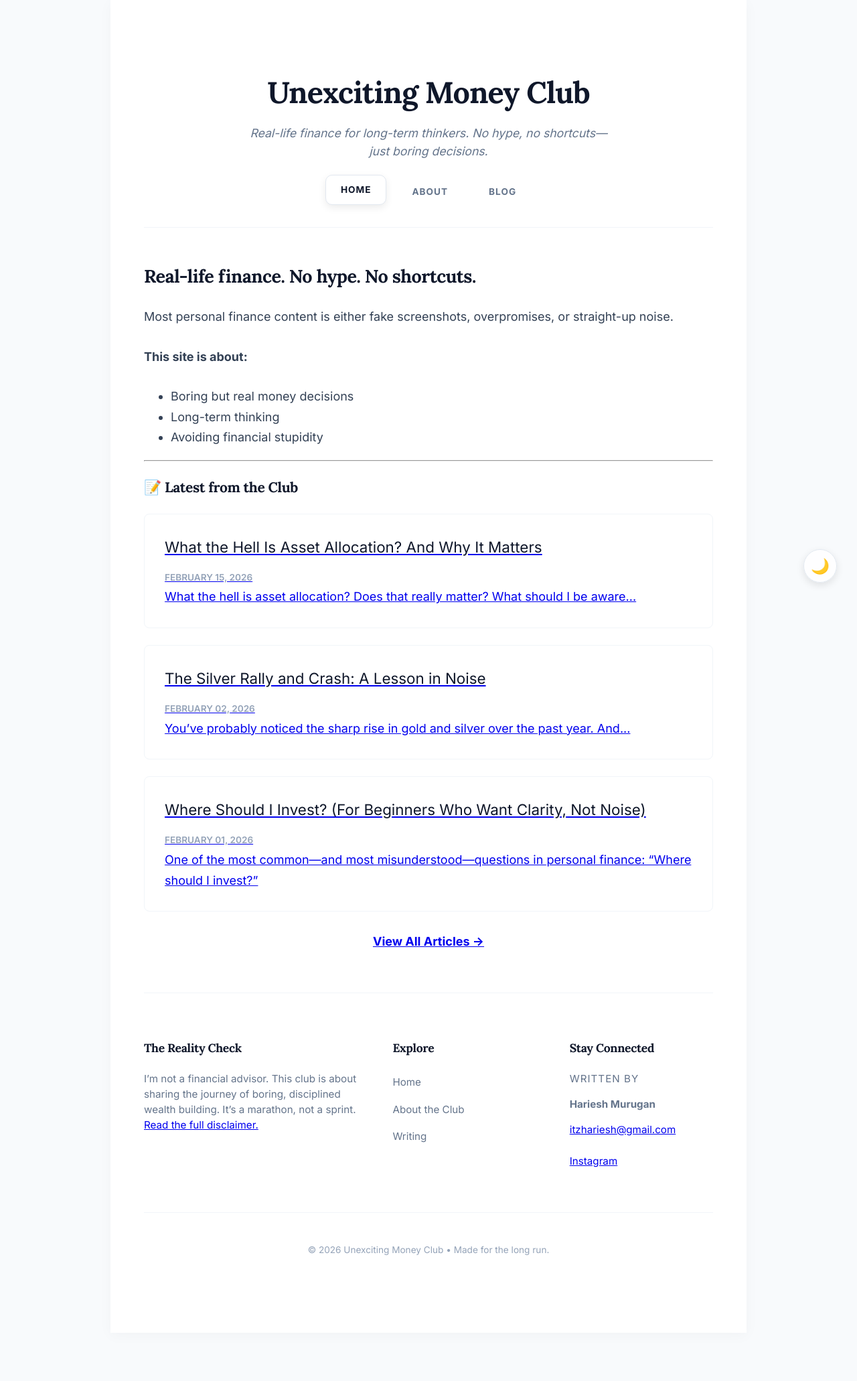
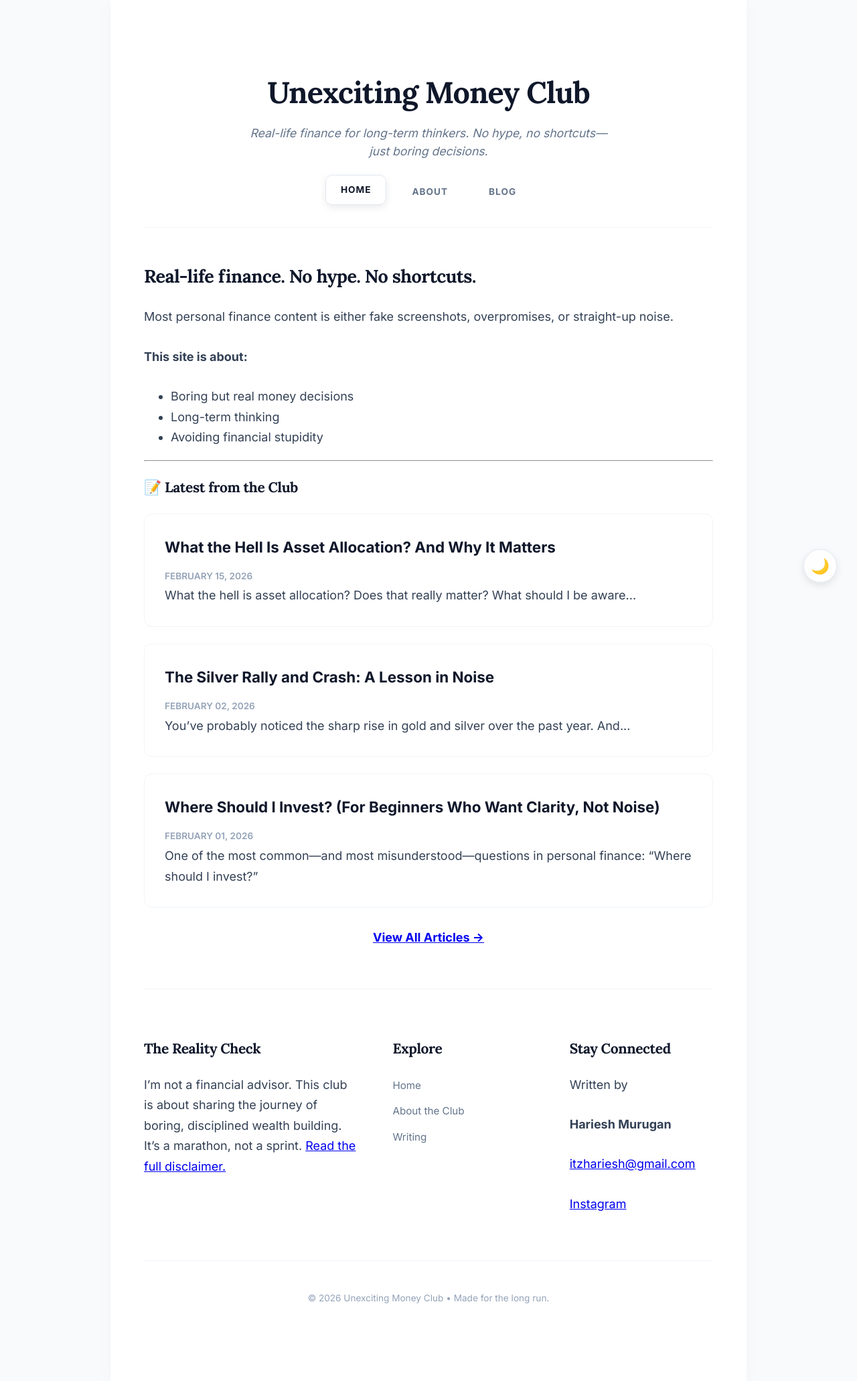
Before and after one commit to HarieshMK/HarieshMK.github.io, a Jekyll site: the page built from index.md, in a window 1280 px wide. Shown: the whole page at 67% size. Built offline with Jekyll 4.4.1, drawn with Linux system fonts in a browser that asks for light colours; before the commit the page ends 1990 px from its top, so only the background shows below that.

Commit message:
Update style.css

```diff
--- a/assets/css/style.css
+++ b/assets/css/style.css
@@ -48,7 +48,6 @@
   line-height: 1.5;
 }
 
-/* Floating Theme Toggle Fix */
 #theme-toggle {
   position: fixed;
   bottom: 30px;
@@ -69,12 +68,10 @@
   box-shadow: 0 4px 12px rgba(0,0,0,0.1);
 }
 
-#theme-toggle:hover { transform: scale(1.1) rotate(15deg); }
-
 .nav-list {
   list-style: none;
   padding: 0;
-  margin: 20px 0 0 0;
+  margin: 0;
   display: flex;
   justify-content: center;
   gap: 15px;
@@ -89,41 +86,33 @@
   letter-spacing: 1px;
   padding: 10px 22px;
   border-radius: 10px;
-  transition: all 0.3s cubic-bezier(0.4, 0, 0.2, 1);
+  transition: all 0.3s ease;
   display: inline-block;
   border: 1px solid transparent;
 }
 
-/* Elevated Hover Effect */
-.nav-list li a:hover {
-  color: #38bdf8;
-  background: #ffffff;
-  transform: translateY(-3px);
-  box-shadow: 0 8px 15px rgba(0, 0, 0, 0.05);
-  border-color: #f1f5f9;
-}
-
-/* Elevated Active State (The Highlight) */
 .nav-list li a.active {
   color: #0f172a !important;
   background: #ffffff !important;
   box-shadow: 0 4px 12px rgba(0, 0, 0, 0.08) !important;
   border: 1px solid #e2e8f0 !important;
   transform: translateY(-3px);
-  pointer-events: none;
 }
 
-/* ===== 3. REFINED BLOG CARDS & POST CONTENT ===== */
+/* ===== 3. BLOG CARDS & LISTS ===== */
+.post-card-link {
+  display: block;
+  text-decoration: none !important;
+  color: inherit !important;
+  margin-bottom: 25px;
+}
+
 .post-card, .home-card {
   padding: 30px;
   border: 1px solid #f1f5f9;
-  border-radius: 8px;
+  border-radius: 12px;
   background: #fff;
-  transition: all 0.3s cubic-bezier(0.4, 0, 0.2, 1);
-  margin-bottom: 25px;
-  display: block;
-  text-decoration: none;
-  color: inherit;
+  transition: all 0.3s ease;
 }
 
 .post-card:hover {
@@ -131,91 +120,107 @@
   box-shadow: 0 12px 24px rgba(0,0,0,0.06);
 }
 
-.post-title { font-size: 1.4rem; margin-bottom: 10px; display: block; color: #0f172a; }
+.post-title { font-size: 1.4rem; font-weight: 700; color: #0f172a; margin-bottom: 8px; display: block; }
 .post-date { font-size: 0.85rem; color: #94a3b8; font-weight: 600; text-transform: uppercase; }
 
-/* ===== 4. FOOTER (3-Column Grid) ===== */
+/* ===== 4. FOOTER GRID ===== */
 footer {
   margin-top: 60px;
   padding-top: 50px;
   border-top: 1px solid #f1f5f9;
-  text-align: left;
 }
 
 .footer-grid {
   display: grid;
   grid-template-columns: 1.5fr 1fr 1fr;
   gap: 50px;
-  margin-bottom: 40px;
 }
 
-.footer-col h3 { font-size: 1.1rem; margin-bottom: 20px; }
-.footer-col p { font-size: 0.95rem; line-height: 1.5; color: #64748b; }
-
 .footer-links { list-style: none; padding: 0; }
-.footer-links li { margin-bottom: 10px; }
+.footer-links li { margin-bottom: 8px; }
 .footer-links a { text-decoration: none; color: #64748b; font-size: 0.95rem; }
 .footer-links a:hover { color: #38bdf8; text-decoration: underline; }
-
-.by-line { font-size: 0.75rem; text-transform: uppercase; letter-spacing: 1px; color: #94a3b8; margin-bottom: 4px; }
-.author-name { font-size: 1.2rem; margin-bottom: 10px; color: #0f172a; }
 
 .footer-bottom {
   text-align: center;
   padding: 30px 0;
+  margin-top: 40px;
   border-top: 1px solid #f1f5f9;
   font-size: 0.85rem;
   color: #94a3b8;
 }
 
-/* ===== 5. POST NAVIGATION & DISCUSSION ===== */
-.post-footer { margin-top: 50px; border-top: 1px solid #f1f5f9; padding-top: 30px; }
+/* ===== 5. THE FIXES (Newsletter, Comments, Nav Cards) ===== */
 
-.post-nav { display: flex; justify-content: space-between; gap: 20px; margin-bottom: 40px; }
-.nav-link {
-  flex: 1; text-decoration: none; padding: 20px; border: 1px solid #f1f5f9;
-  border-radius: 8px; transition: all 0.2s ease;
-}
-.nav-link:hover { background: #f8fafc; border-color: #38bdf8; transform: translateY(-2px); }
+/* Newsletter Box */
+.ml-embedded { margin: 40px 0 !important; }
+.ml-form-embedWrapper { border-radius: 12px !important; border: 1px solid #f1f5f9 !important; }
 
-.back-to-blog-container { text-align: center; margin: 40px 0; }
-.back-to-blog-container a {
-  text-decoration: none; font-weight: 700; color: #0f172a;
-  border-bottom: 2px solid #38bdf8; padding-bottom: 4px;
+/* Next/Prev Navigation Cards */
+.post-nav {
+  display: flex;
+  justify-content: space-between;
+  gap: 20px;
+  margin: 40px 0;
 }
 
-#cusdis_thread { margin-bottom: -30px !important; }
+.nav-link {
+  flex: 1;
+  text-decoration: none !important;
+  padding: 20px;
+  border: 1px solid #f1f5f9;
+  border-radius: 12px;
+  background: #ffffff;
+  transition: all 0.3s ease;
+  display: flex;
+  flex-direction: column;
+}
 
-/* ===== 6. PREMIUM DARK MODE ===== */
+.nav-link:hover {
+  border-color: #38bdf8;
+  transform: translateY(-3px);
+  box-shadow: 0 8px 15px rgba(0,0,0,0.05);
+}
+
+.nav-label { font-size: 0.75rem; color: #94a3b8; text-transform: uppercase; margin-bottom: 4px; }
+.nav-title { font-weight: 700; color: #0f172a; font-size: 1rem; line-height: 1.4; }
+
+/* Discussion Section */
+#cusdis_thread { margin-top: 20px; }
+#cusdis_thread iframe { width: 100% !important; border: none !important; }
+
+/* ===== 6. PREMIUM DARK MODE OVERRIDES ===== */
 .dark-theme body { background-color: #0b1120; color: #e2e8f0; }
 .dark-theme .container { background: #0f172a; }
 
-.dark-theme h1, .dark-theme h2, .dark-theme h3, .dark-theme .post-title, .dark-theme .author-name, .dark-theme strong { color: #ffffff; }
-.dark-theme header h1 a { color: #ffffff; }
+/* Fix Purple/Ugly Links */
+.dark-theme a,
+.dark-theme .post-title,
+.dark-theme .nav-title { color: #ffffff !important; text-decoration: none !important; }
+.dark-theme .post-excerpt, .dark-theme p { color: #94a3b8; }
+
+/* Fix Broken Dark Boxes */
+.dark-theme .post-card,
+.dark-theme .home-card,
+.dark-theme .nav-link {
+  background-color: #1e293b !important;
+  border-color: #334155 !important;
+}
 
 .dark-theme .nav-list li a.active {
   background: #1e293b !important;
-  border-color: #334155 !important;
+  border-color: #475569 !important;
   color: #ffffff !important;
-  box-shadow: 0 4px 15px rgba(0,0,0,0.4) !important;
 }
 
-.dark-theme .post-card, .dark-theme .home-card, .dark-theme .nav-link {
-  background-color: #1e293b !important;
-  border: 1px solid #334155 !important;
-}
+/* Dark Mode Form Fixes */
+.dark-theme .ml-form-embedWrapper { background-color: #1e293b !important; border-color: #334155 !important; }
+.dark-theme .ml-form-embedBody h4, .dark-theme .ml-form-embedBody p { color: #ffffff !important; }
+.dark-theme .ml-form-fieldRow input { background: #ffffff !important; color: #0f172a !important; }
 
-.dark-theme footer, .dark-theme header, .dark-theme .footer-bottom, .dark-theme .post-footer { border-color: #1e293b; }
-.dark-theme #theme-toggle { background: #1e293b; border-color: #334155; color: #fbbf24; }
-
-/* MailerLite Dark Mode Fixes */
-.dark-theme .ml-embedded { background: #1e293b !important; }
-.dark-theme .ml-form-embedBody h4, .dark-theme .ml-form-embedBody p { color: #ffffff !important; }
-
-/* Mobile Responsiveness */
+/* Mobile Tweaks */
 @media (max-width: 768px) {
   .container { padding: 30px 20px; }
-  header h1 { font-size: 2rem; }
   .footer-grid { grid-template-columns: 1fr; gap: 30px; }
   .post-nav { flex-direction: column; }
 }
```
